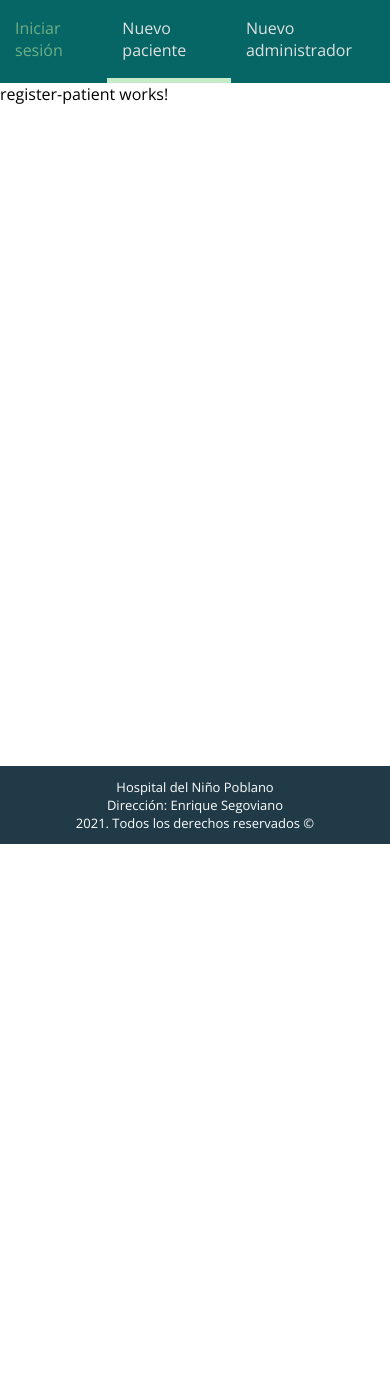
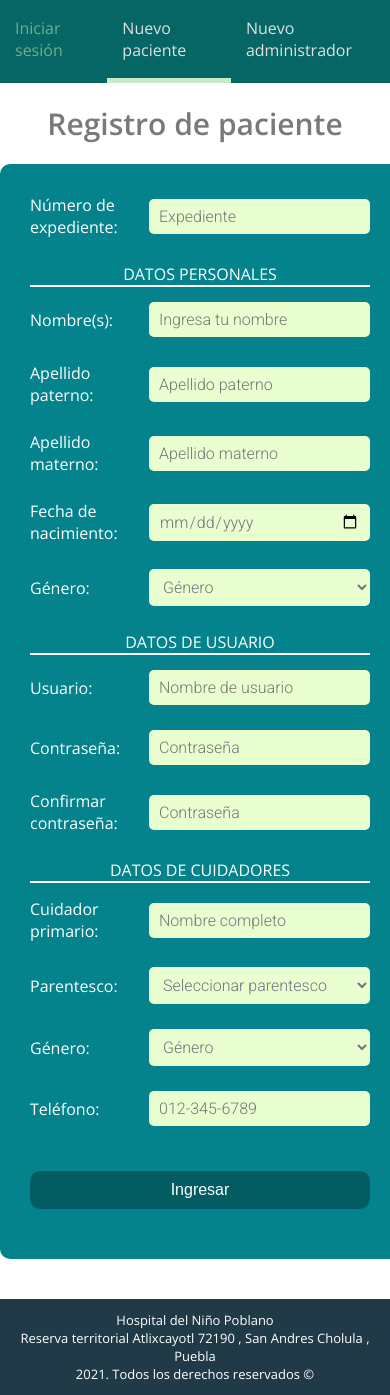
Before and after one commit to canamend/SocialServiceApp, an Angular app: page /registerpatient in a window 390 px wide. Before the commit the page ends 844 px from the top, so only its background shows below. Built offline with nearby package versions, Linux system fonts and the light colour scheme.

Commit message:
forms layout added

```diff
--- a/src/app/auth/components/footer/footer.component.html
+++ b/src/app/auth/components/footer/footer.component.html
@@ -1,5 +1,9 @@
 <footer class="footer">
-    <p>Hospital del Niño Poblano</p>
-    <p>Dirección: Enrique Segoviano</p>
-    <p>2021. Todos los derechos reservados &copy;</p>
+    <div>
+        <p>Hospital del Niño Poblano<br/>
+            Reserva territorial Atlixcayotl
+            72190 , San Andres Cholula , Puebla
+        </p>
+        <p>2021. Todos los derechos reservados &copy;</p>
+    </div>
 </footer>
--- a/src/app/auth/pages/login/login.component.html
+++ b/src/app/auth/pages/login/login.component.html
@@ -1,27 +1,25 @@
 
-<form class="formulario">
-
-    <div class="contenedor">
-
+<div class="main">
+    <form class="form">
+        <div class="container">
             <figure class="img-container">
                 <img class="img" src="assets/images/user.png">
             </figure>
 
-        <div class="input-contenedor">
+            <div class="form-group">
                 <input class="form-control" type="text" placeholder="Nombre de usuario">
                 <figure class="form-control-icon">
                     <img class="img" src="assets/images/user-icon.png" alt="icon user">
                 </figure>
             </div>
 
-        <div class="input-contenedor">
+            <div class="form-group">
                 <input class="form-control" type="password" placeholder="Contraseña">
                 <figure class="form-control-icon">
                     <img class="img" src="assets/images/no-visibility.png" alt="pass visibility">
                 </figure>
             </div>
-
         <input type= "submit" value= "Ingresar" class="btn btn-submit">
-
         </div>
     </form>
+</div>
--- a/src/app/auth/pages/register-admin/register-admin.component.html
+++ b/src/app/auth/pages/register-admin/register-admin.component.html
@@ -1 +1,50 @@
-<p>register-admin works!</p>
+<h1 class="title">Registro de administrador</h1>
+<form class="form form-register">
+    <div class="container">
+        <fieldset class="field-set">
+            <p class="title-form">Datos personales</p>
+
+            <div class="form-group">
+                <label for="name">Nombre(s):</label>
+                <input class="form-control" id="name" type="text" placeholder="Ingresa tu nombre">
+            </div>
+            <div class="form-group">
+                <label for="ap_paterno">Apellido paterno:</label>
+                <input class="form-control" id="ap_paterno" type="text" placeholder="Apellido paterno">
+            </div>
+            <div class="form-group">
+                <label for="ap_materno">Apellido materno:</label>
+                <input class="form-control" id="ap_materno" type="text" placeholder="Apellido materno">
+            </div>
+            <div class="form-group">
+                <label for="genero">Género:</label>
+                <select class="form-control" name="generi" id="genero" >
+                    <option value="genero">Género</option>
+                    <option value="M">Masculino</option>
+                    <option value="F">Femenino</option>
+                </select>
+            </div>
+        </fieldset>
+
+        <fieldset class="field-set">
+            <p class="title-form">Datos de usuario</p>
+            <div class="form-group">
+                <label for="">Usuario:</label>
+                <input class="form-control" id="user" type="text" placeholder="Nombre de usuario">
+            </div>
+            <div class="form-group">
+                <label for="pass">Contraseña:</label>
+                <input class="form-control" id="pass" type="text" placeholder="Contraseña">
+            </div>
+            <div class="form-group">
+                <label for="verify-pass">Confirmar contraseña:</label>
+                <input class="form-control" id="verify-pass" type="text" placeholder="Contraseña">
+            </div>
+            <div class="form-group">
+                <label for="security-code">Código de seguridad:</label>
+                <input class="form-control" id="security-code" type="text" placeholder="Código">
+            </div>
+        </fieldset>
+        <input type= "submit" value= "Ingresar" class="btn btn-submit">
+    </div>
+  </form>
--- a/src/app/auth/pages/register-patient/register-patient.component.html
+++ b/src/app/auth/pages/register-patient/register-patient.component.html
@@ -1 +1,92 @@
-<p>register-patient works!</p>
+<h1 class="title">Registro de paciente</h1>
+<form class="form form-register">
+    <div class="container">
+        <div class="form-group">
+          <label for="security-code">Número de expediente:</label>
+          <input class="form-control" id="security-code" type="text" placeholder="Expediente">
+        </div>
+
+        <fieldset class="field-set">
+            <p class="title-form">Datos personales</p>
+            <div class="form-group">
+                <label for="name">Nombre(s):</label>
+                <input class="form-control" id="name" type="text" placeholder="Ingresa tu nombre">
+            </div>
+            <div class="form-group">
+                <label for="ap_paterno">Apellido paterno:</label>
+                <input class="form-control" id="ap_paterno" type="text" placeholder="Apellido paterno">
+            </div>
+            <div class="form-group">
+                <label for="ap_materno">Apellido materno:</label>
+                <input class="form-control" id="ap_materno" type="text" placeholder="Apellido materno">
+            </div>
+            <div class="form-group">
+                <label for="date">Fecha de nacimiento:</label>
+                <input class="form-control" id="date" type="date">
+            </div>
+            <div class="form-group">
+                <label for="genero">Género:</label>
+                <select class="form-control" name="genero" id="genero">
+                    <option value="genero">Género</option>
+                    <option value="M">Masculino</option>
+                    <option value="F">Femenino</option>
+                </select>
+            </div>
+        </fieldset>
+
+        <fieldset class="field-set">
+            <p class="title-form">Datos de usuario</p>
+            <div class="form-group">
+                <label for="user">Usuario:</label>
+                <input class="form-control" id="user" type="text" placeholder="Nombre de usuario">
+            </div>
+            <div class="form-group">
+                <label for="pass">Contraseña:</label>
+                <input class="form-control" id="pass" type="text" placeholder="Contraseña">
+            </div>
+            <div class="form-group">
+                <label for="verify-pass">Confirmar contraseña:</label>
+                <input class="form-control" id="verify-pass" type="text" placeholder="Contraseña">
+            </div>
+        </fieldset>
+
+        <fieldset class="field-set">
+            <p class="title-form">Datos de cuidadores</p>
+            <div class="form-group">
+                <label for="tutor">Cuidador primario:</label>
+                <input class="form-control" id="tutor" type="text" placeholder="Nombre completo">
+            </div>
+            <div class="form-group">
+                <label for="relationship">Parentesco:</label>
+                <select class="form-control" name="genero" id="relationship">
+                    <option value="genero">Seleccionar parentesco</option>
+                    <option value="padre">Padre</option>
+                    <option value="madre">Madre</option>
+                    <option value="abuela-p">Abuela paterna</option>
+                    <option value="abuelo-p">Abuelo paterno</option>
+                    <option value="abuela-m">Abuela materna</option>
+                    <option value="abuelo-m">Abuelo materno</option>
+                    <option value="hermana">Hermana</option>
+                    <option value="hermano">Hermano</option>
+                    <option value="tía">Tía</option>
+                    <option value="tío">Tío</option>
+                    <option value="Prima">Prima</option>
+                    <option value="Primo">Primo</option>
+                </select>
+            </div>
+            <div class="form-group">
+                <label for="genero-rel">Género:</label>
+                <select class="form-control" name="genero-rel" id="genero">
+                    <option value="genero-cuidador">Género</option>
+                    <option value="M">Masculino</option>
+                    <option value="F">Femenino</option>
+                </select>
+            </div>
+            <div class="form-group">
+                <label for="phone">Teléfono:</label>
+                <input class="form-control" id="phone" type="tel" placeholder="012-345-6789" required pattern="[0-9]{3}-[0-9]{3}-[0-9]{4}">
+            </div>
+        </fieldset>
+        <input type="submit" value="Ingresar" class="btn btn-submit">
+    </div>
+</form>
--- a/src/index.html
+++ b/src/index.html
@@ -6,7 +6,7 @@
   <base href="/">
   <meta name="viewport" content="width=device-width, initial-scale=1">
   <link rel="preconnect" href="https://fonts.gstatic.com">
-  <link href="https://fonts.googleapis.com/css2?family=Open+Sans:wght@400;600&family=Roboto:wght@300;400&display=swap" rel="stylesheet">  <link rel="icon" type="image/x-icon" href="favicon.ico">
+  <link href="https://fonts.googleapis.com/css2?family=Open+Sans:wght@300;400;600&family=Roboto:wght@300;400&display=swap" rel="stylesheet">  <link rel="icon" type="image/x-icon" href="favicon.ico">
 </head>
 <body>
   <app-root></app-root>
--- a/src/styles.css
+++ b/src/styles.css
@@ -1,15 +1,21 @@
 /* You can add global styles to this file, and also import other style files */
 body{
     font-family: 'Open Sans';
+}
+.main{
+    min-height: calc(100vh - 61px - 78px);
+    display: flex;
+    justify-content: center;
+    align-items: center;
 }
 .btn{
     border: none;
     cursor: pointer;
     width: 100%;
-    padding: 12px 20px;
+    padding: 10px 20px;
     border-radius: 10px;
     color: #fff;
-    font-size: 18px;
+    font-size: 16px;
 }
 /* Reset properties */
 *{
@@ -46,23 +52,22 @@ body{
 /* user 1 */
 
 /*Login*/
-.formulario{
-    margin: 20px auto 0 auto;
-    width: 350px;
+.form{
+
+    width: 300px;
 }
 
 @media screen and (max-width: 768px){
-    .formulario{
+    .form{
         margin-top: 50px;
-        width: 500px;
-        height: 689px;
+        width: 250px;
         text-align: center;
     }
 }
 
 .img-container{
-    width: 128px;
-    margin: 20px auto 30px auto;
+    width: 110px;
+    margin: 20px auto;
     position: relative;
 }
 
@@ -74,46 +79,42 @@ body{
 }
 
 /* Login contenedor*/
-.contenedor{
+.container{
     width: 100%;
     padding: 30px;
     background-color:#04838C;
     border-radius: 10px;
 }
 
-.input-contenedor{
+.form-group{
     margin: 0 0 25px 0;
     font-size: 20px;
-    background: #EAFFD0;
     border-radius: 10px;
     position: relative;
 
 }
-
 .form-control{
     color: #6C757D;
     background: #EAFFD0;
-    font-size: 18px;
+    font-size: 16px;
     width: 100%;
-    height: 50px;
     border: none;
     border-radius: 5px;
-    padding-left: 10px;
+    padding: 8px 40px 8px 10px;
     font-family: 'Roboto', sans-serif;
     font-weight: 300;
-    padding-right: 40px;
 }
 
 .form-control-icon{
     width: 28px;
     position: absolute;
-    top: 12px;
+    top: 5px;
     right: 7px;
     z-index: 100;
 }
 
 .btn-submit{
-    margin: 20px 0 20px 0;
+    margin: 20px 0;
     background-color:rgba(0, 0, 0, 0.301);
 }
 
@@ -125,13 +126,50 @@ body{
 .link{
     text-align: right;
 }
-.footer{
-    position: fixed;
-    bottom: 0;
+.footer div{
     width: 100%;
     background-color: #203b47;
-    padding: 12px 0;
     text-align: center;
     color: white;
-    font-size: 13px
+    font-size: 13px;
+    padding: 12px 0;
 }
+
+/*------------FORM REGISTER-------------*/
+.title{
+    margin-top: 20px;
+    color: #797979;
+    text-align: center;
+    font-family: 'Open Sans', sans-serif;
+    font-size: 30px;
+}
+.form.form-register{
+    width: 400px;
+    margin: 20px auto 40px auto;
+}
+.form-register .form-group{
+    display: flex;
+    justify-content: space-between;
+    align-items: center;
+}
+.field-set{
+    border: unset;
+}
+.form-register .form-control{
+    flex: 0 0 65%;
+    margin-left: 10px;
+    padding-right: 10px;
+}
+.form-register label{
+    flex: 1;
+    text-align: left;
+    font-size: 16px;
+    color: white;
+    font-weight: 300;
+}
+.title-form{
+    color: white;
+    text-transform: uppercase;
+    margin-bottom: 15px;
+    border-bottom: 2px solid #fff;
+}
```
Lines whose indentation alone changed are shown as unchanged.
